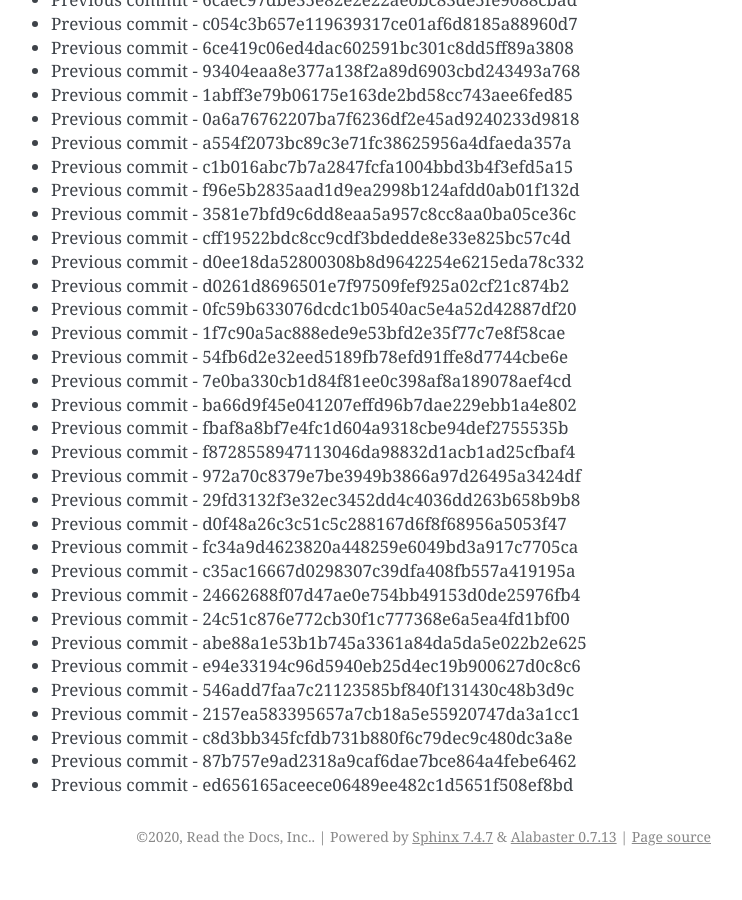
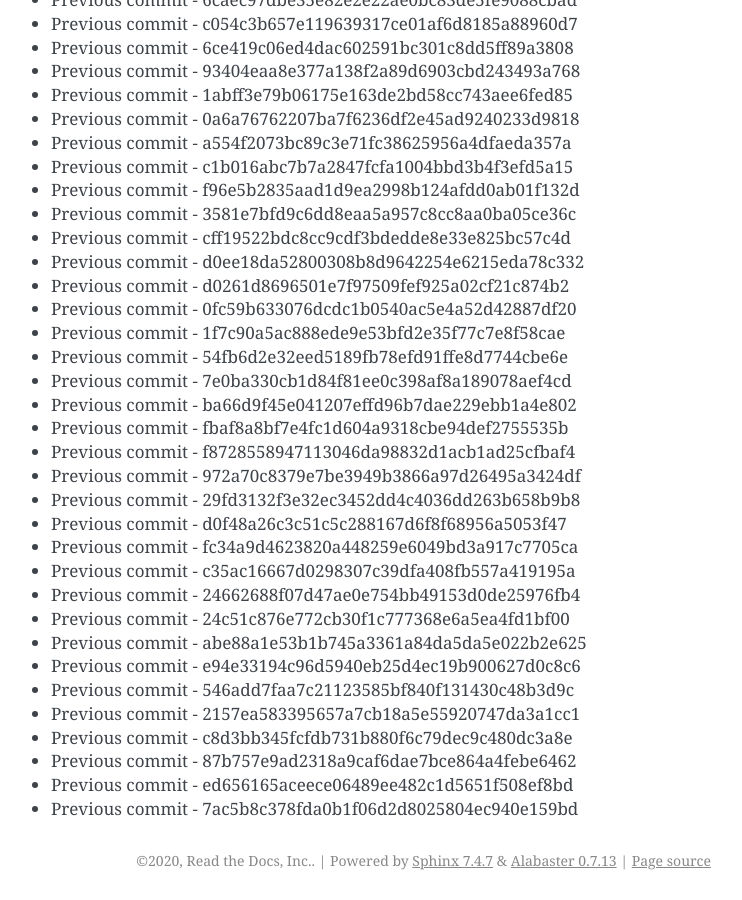
Before and after one commit to readthedocs/rtd-git-stresstest, a Sphinx documentation site: the page built from docs/updates.rst, in a window 1280 px wide and 900 px high, scrolled down 70309 px. Shown: the whole window, without its empty margins (399-1141 px from the left). Built offline with Sphinx 7.4.7, drawn with Linux system fonts in a browser that asks for light colours; before the commit the page ends 71185 px from its top, so only the background shows below that.

Commit message:
Generating commit from previous: 7ac5b8c378fda0b1f06d2d8025804ec940e159bd

```diff
--- a/docs/updates.rst
+++ b/docs/updates.rst
@@ -2986,3 +2986,4 @@ It can be tested for any performance characteristics.
 * Previous commit - c8d3bb345fcfdb731b880f6c79dec9c480dc3a8e
 * Previous commit - 87b757e9ad2318a9caf6dae7bce864a4febe6462
 * Previous commit - ed656165aceece06489ee482c1d5651f508ef8bd
+* Previous commit - 7ac5b8c378fda0b1f06d2d8025804ec940e159bd
```
